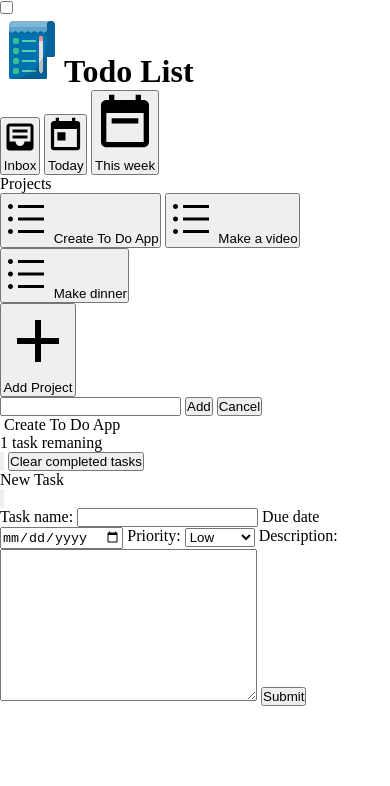
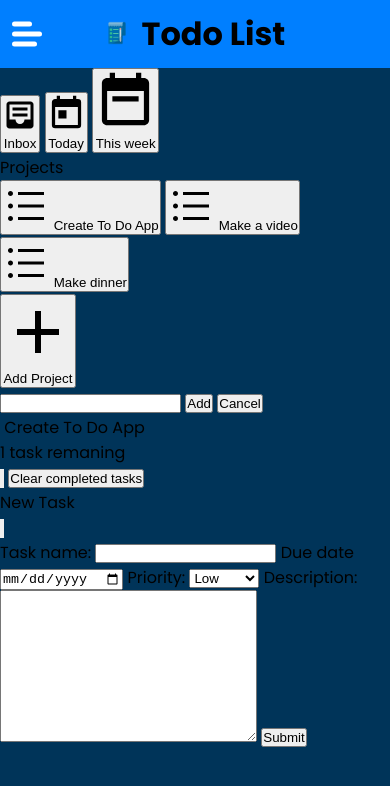
Before and after one commit to Alan1234111/Todo-List, a plain HTML site: page index.html in a window 390 px wide. Drawn offline with Linux system fonts and the light colour scheme.

Commit message:
Build: header layout

```diff
--- a/style.css
+++ b/style.css
@@ -5,3 +5,97 @@
   padding: 0;
   box-sizing: border-box;
 }
+
+body {
+  background-color: #003459;
+  font-family: "Poppins", sans-serif;
+}
+
+.header {
+  position: relative;
+  display: flex;
+  justify-content: center;
+  align-items: center;
+  height: 8vh;
+  background-color: #007fff;
+}
+
+.header-name {
+  display: flex;
+  align-items: center;
+  font-size: 1.4rem;
+  font-weight: 700;
+  color: white;
+}
+
+.header img {
+  width: 24px;
+  height: 24px;
+  margin-right: 0.8rem;
+}
+
+.hamburger,
+.toggle-menu {
+  position: absolute;
+  top: 50%;
+  left: 3%;
+  transform: translateY(-50%);
+  width: 30px;
+  cursor: pointer;
+}
+.hamburger {
+  height: 5px;
+  background-color: #fff;
+  border-radius: 10px;
+  z-index: 2;
+  transition: 0.3s;
+}
+
+.hamburger::before,
+.hamburger::after {
+  content: "";
+  position: absolute;
+  height: 5px;
+  background-color: #fff;
+  border-radius: 10px;
+  transition: 0.3s;
+}
+
+.hamburger::before {
+  top: -10px;
+  width: 20px;
+}
+
+.hamburger::after {
+  top: 10px;
+  width: 25px;
+}
+
+.toggle-menu {
+  height: 100%;
+  z-index: 3;
+  opacity: 0;
+}
+
+input:checked ~ .hamburger {
+  background-color: transparent;
+}
+
+input:checked ~ .hamburger::before {
+  top: 0;
+  transform: rotate(-45deg);
+  width: 30px;
+}
+
+input:checked ~ .hamburger::after {
+  top: 0;
+  transform: rotate(45deg);
+  width: 30px;
+}
+
+@media screen and (orientation: landscape) {
+  .hamburger,
+  .toggle-menu {
+    display: none;
+  }
+}
```
